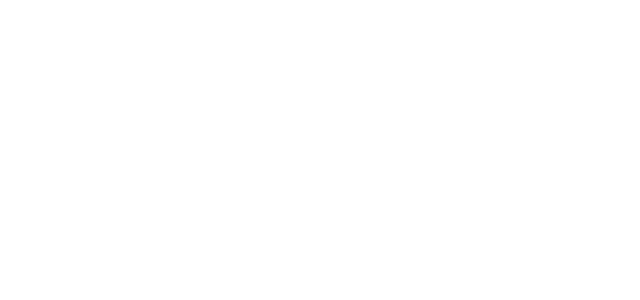
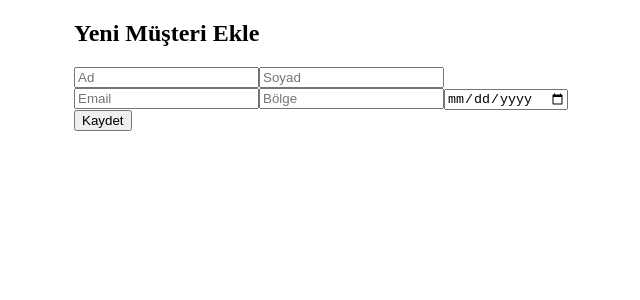
Before and after one commit to mregodd/crm-case, a React (Vite) app in the folder crm-frontend/: page /customer/create in a window 1280 px wide. Before the commit this address had no page. Shown: the top 300 px of the page, without its empty margins (316-956 px from the left). Built offline with nearby package versions, Linux system fonts and the light colour scheme.

Commit message:
add customercreatepage and some code fix

```diff
--- a/crm-frontend/src/App.jsx
+++ b/crm-frontend/src/App.jsx
@@ -1,6 +1,7 @@
 import { BrowserRouter as Router, Routes, Route } from 'react-router-dom';
 import LoginPage from './pages/LoginPage';
 import CustomerListPage from './pages/CustomerListPage';
+import CustomerCreatePage from './pages/CustomerCreatePage';
 
 
 const App = () => {
@@ -8,7 +9,8 @@
     <Router>
       <Routes>
         <Route path="/" element={<LoginPage />} />
-        <Route path="/customers" element={<CustomerListPage />} />
+        <Route path="/customer" element={<CustomerListPage />} />
+        <Route path="/customer/create" element={<CustomerCreatePage />} />
       </Routes>
     </Router>
   );
--- /dev/null
+++ b/crm-frontend/src/pages/CustomerCreatePage.jsx
@@ -0,0 +1,57 @@
+import { useState } from 'react';
+import axios from 'axios';
+import { useNavigate } from 'react-router-dom';
+
+const CustomerCreatePage = () => {
+  const navigate = useNavigate();
+  const [form, setForm] = useState({
+    firstName: '',
+    lastName: '',
+    email: '',
+    region: '',
+    registrationDate: '',
+  });
+
+  const [error, setError] = useState('');
+
+  const handleChange = (e) => {
+    setForm({
+      ...form,
+      [e.target.name]: e.target.value
+    });
+  };
+
+  const handleSubmit = async (e) => {
+    e.preventDefault();
+    const token = localStorage.getItem('token');
+
+    try {
+      await axios.post('http://localhost:5098/api/customer', form, {
+        headers: {
+          Authorization: `Bearer ${token}`
+        }
+      });
+
+      navigate('/customer');
+    } catch (err) {
+      setError('Kayıt sırasında hata oluştu. Lütfen tekrar deneyin.', err);
+    }
+  };
+
+  return (
+    <form onSubmit={handleSubmit} style={{ maxWidth: 500, margin: 'auto' }}>
+      <h2>Yeni Müşteri Ekle</h2>
+
+      <input type="text" name="firstName" placeholder="Ad" value={form.firstName} onChange={handleChange} required />
+      <input type="text" name="lastName" placeholder="Soyad" value={form.lastName} onChange={handleChange} required />
+      <input type="email" name="email" placeholder="Email" value={form.email} onChange={handleChange} required />
+      <input type="text" name="region" placeholder="Bölge" value={form.region} onChange={handleChange} required />
+      <input type="date" name="registrationDate" value={form.registrationDate} onChange={handleChange} required />
+
+      {error && <p style={{ color: 'red' }}>{error}</p>}
+      <button type="submit">Kaydet</button>
+    </form>
+  );
+};
+
+export default CustomerCreatePage;
--- /dev/null
+++ b/crm-frontend/src/pages/CustomerListPage.jsx
@@ -0,0 +1,55 @@
+import { useEffect, useState } from 'react';
+import { useNavigate } from 'react-router-dom';
+import axios from 'axios';
+
+const CustomerListPage = () => {
+  const [customers, setCustomers] = useState([]);
+  const [error, setError] = useState('');
+  const navigate = useNavigate();
+
+  useEffect(() => {
+    const fetchCustomers = async () => {
+      const token = localStorage.getItem('token');
+
+      try {
+        const response = await axios.get('http://localhost:5098/api/customer', {
+          headers: {
+            Authorization: `Bearer ${token}`
+          }
+        });
+
+        setCustomers(response.data);
+      } catch (err) {
+        setError('Veri alınırken hata oluştu. Yetkisiz olabilir ya da API çalışmıyor.', err);
+      }
+    };
+
+    fetchCustomers();
+  }, []);
+
+  return (
+    <div style={{ maxWidth: 600, margin: 'auto' }}>
+      <h2>Müşteri Listesi</h2>
+
+      <button onClick={() => navigate('/customer/create')} style={{ marginBottom: '1rem' }}>
+        Yeni Müşteri Ekle
+      </button>
+
+      {error && <p style={{ color: 'red' }}>{error}</p>}
+
+      {customers.length === 0 ? (
+        <p>Kayıtlı müşteri bulunamadı.</p>
+      ) : (
+        <ul>
+          {customers.map((customer) => (
+            <li key={customer.id}>
+              <strong>{customer.firstName} {customer.lastName}</strong> – {customer.email} – {customer.region}
+            </li>
+          ))}
+        </ul>
+      )}
+    </div>
+  );
+};
+
+export default CustomerListPage;
--- a/crm-frontend/src/pages/LoginPage.jsx
+++ b/crm-frontend/src/pages/LoginPage.jsx
@@ -5,7 +5,7 @@
   const navigate = useNavigate();
 
   const handleLoginSuccess = () => {
-    navigate('/customers');
+    navigate('/customer');
   };
 
   return (
```
